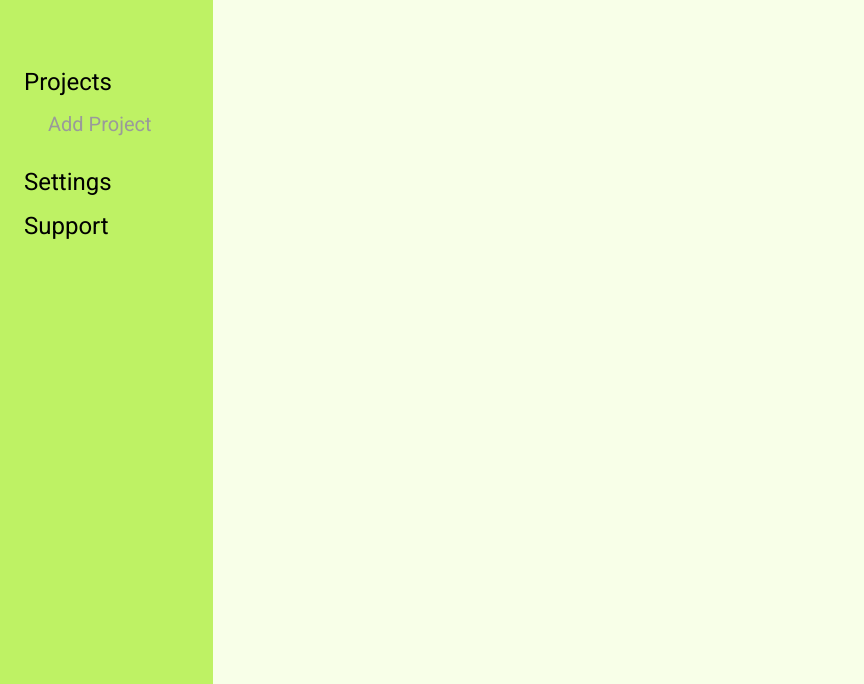
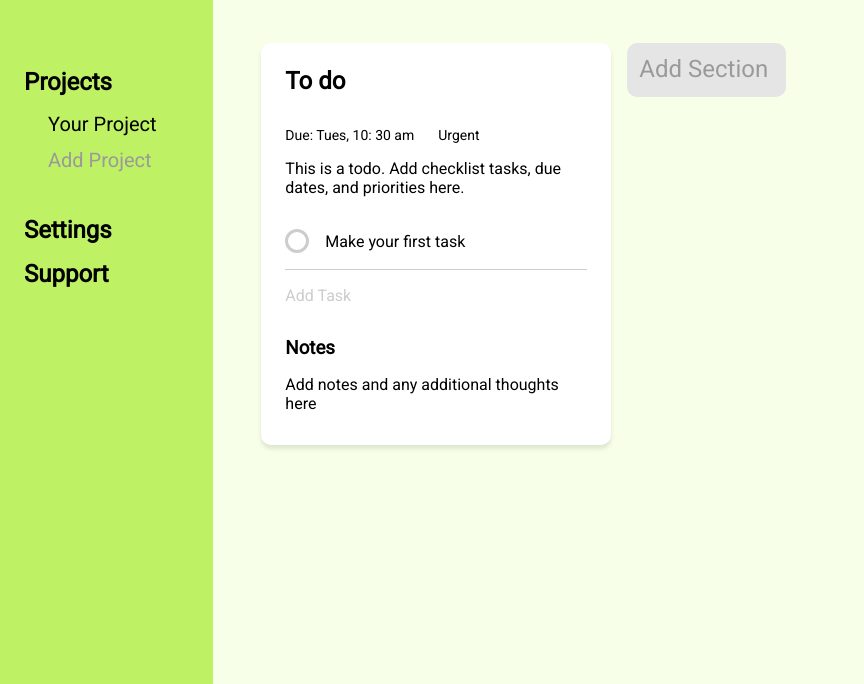
Before and after one commit to jnuguid1/just-todo-it, a website built with webpack: page dist/index.html in a window 1280 px wide. Shown: the part 116-800 px from the top of the page, without its empty margins (0-864 px from the left). Built offline with nearby package versions, Linux system fonts and the light colour scheme.

Commit message:
Implement default view

```diff
--- a/src/index.css
+++ b/src/index.css
@@ -2,13 +2,14 @@
   --primary-color: #BEF264;
   --secondary-color: #F8FFE8;
   --grey-text-color: #9a9a9a;
+  --light-grey: #cdcdcd;
   --card-color: #FFFFFF;
   --pointer: pointer;
   font-size: 16px;
   font-family: 'Roboto', 'sans-serif';
 }
 
-body, h1, h2, p, ul, li {
+body, h1, h2, h3, p, ul, li {
   margin: 0;
   padding: 0;
 }
@@ -30,7 +31,7 @@ li {
 }
 
 .font-small {
-  font-size: 0.75rem;
+  font-size: 0.875rem;
 }
 
 .primary-color {
@@ -45,12 +46,32 @@ li {
   color: var(--grey-text-color);
 }
 
+.light-grey {
+  color: var(--light-grey);
+}
+
 .p-24 {
   padding: 24px;
 }
 
+.p-48 {
+  padding: 48px;
+}
+
+.mb-8 {
+  margin-bottom: 8px;
+}
+
 .mb-16 {
   margin-bottom: 16px;
+}
+
+.mb-32 {
+  margin-bottom: 32px;
+}
+
+.mb-48 {
+  margin-bottom: 48px;
 }
 
 .flex-center {
@@ -82,18 +103,76 @@ li {
   cursor: var(--pointer);
   font-size: 1.25rem;
   margin-left: 24px;
+  margin-bottom: 12px;
 }
 
 #sidebar h2 {
-  font-weight: 500;
+  font-weight: 600;
 }
 
 #sidebar h2:nth-child(n+1) {
   margin-bottom: 16px;
 }
 
+#todo-list {
+  display: grid;
+  grid-auto-columns: 350px;
+  grid-auto-flow: column;
+  gap: 16px;
+}
+
 .todo-card {
-  padding: 16px;
+  padding: 24px 24px 32px 24px;
   border-radius: 10px;
-  box-shadow: 0 4px 4px rgba(0, 0, 0, 0.1);;
+  box-shadow: 0 4px 4px rgba(0, 0, 0, 0.1);
+  background-color: var(--card-color);
 }
+
+.status-container {
+  display: flex;
+  gap: 24px;
+}
+
+
+.todo-card h3 {
+  margin-bottom: 16px;
+}
+
+.checklist-circle {
+  width: 18px;
+  height: 18px;
+  background-color: var(--card-color);
+  border-radius: 50%;
+  border-color: var(--light-grey);
+  border-style: solid;
+}
+
+.checklist-divide {
+  margin-top: 16px;
+}
+
+.checklist-divide hr {
+  height: 1px;
+  border: 0;
+  background: var(--light-grey);
+}
+
+.add-task-button {
+  color: var(--light-grey);
+  margin-top: 16px;
+  margin-bottom: 32px;
+}
+
+.add-todo-button {
+  border-radius: 10px;
+  padding: 12px;
+  background-color: rgb(229, 229, 229);
+  width: 135px;
+  height: 30px;
+}
+
+.task-container {
+  display: flex;
+  gap: 16px;
+  align-items: center;
+}
--- a/src/index.js
+++ b/src/index.js
@@ -1 +1,2 @@
 import './index.css';
+import viewController from './view-controller';
--- a/src/user.js
+++ b/src/user.js
@@ -4,6 +4,19 @@ import projectFactory from "./project";
 
 const user = (() => {
   const projects = [];
+
+  const getProjects = () => {
+    return projects;
+  }
+  const addProject = (project) => {
+    projects.push(project);
+  };
+  const removeProject = (project) => {
+    const index = projects.indexOf(project);
+    if (index > -1) {
+      projects.splice(index, 1);
+    }
+  };
 
   const initializeUser = () => {
     const projectName = 'Your Project';
@@ -24,19 +37,6 @@ const user = (() => {
 
   initializeUser();
 
-  const getProjects = () => {
-    return projects;
-  }
-  const addProject = (project) => {
-    projects.push(project);
-  };
-  const removeProject = (project) => {
-    const index = projects.indexOf(project);
-    if (index > -1) {
-      projects.splice(index, 1);
-    }
-  };
-
   return { getProjects, addProject, removeProject };
 })();
 
--- /dev/null
+++ b/src/view-controller.js
@@ -0,0 +1,151 @@
+import user from "./user";
+
+const viewController = (() => {
+  const projects = document.querySelector('#projects');
+  const addProjectButton = document.querySelector('#add-project-btn');
+  const projectContainer = document.querySelector('#project-container');
+  const todoList = document.querySelector('#todo-list');
+
+  const initializeSidebarView = () => {
+    user.getProjects().forEach(project => {
+      const projectListItem = document.createElement('li');
+      projectListItem.textContent = project.getName();
+      projects.insertBefore(projectListItem, addProjectButton);
+    });
+  };
+
+  const setProjectTitle = (title) => {
+    const projectName = document.createElement('h2');
+    projectName.classList.add('font-medium');
+    projectName.classList.add('mb-16');
+    projectName.textContent = title;
+    projectContainer.insertBefore(projectName, todoList);
+  };
+
+  const setProjectDescription = (description) => {
+    const projectDescription = document.createElement('p');
+    projectDescription.classList.add('font-regular');
+    projectDescription.classList.add('mb-48');
+    projectDescription.textContent = description;
+    projectContainer.insertBefore(projectDescription, todoList);
+  };
+
+  const setTodoTitle = (title, todoCard) => {
+    const todoTitle = document.createElement('h2');
+    todoTitle.classList.add('font-medium');
+    todoTitle.classList.add('mb-32')
+    todoTitle.textContent = title;
+    todoCard.appendChild(todoTitle);
+  };
+
+  const setTodoStatus = (dueDate, priority, todoCard) => {
+    const status = document.createElement('div');
+    status.classList.add('mb-16');
+    status.classList.add('status-container');
+    const todoDueDate = document.createElement('p');
+    todoDueDate.classList.add('font-small');
+    todoDueDate.textContent = `Due: ${dueDate}`;
+    status.appendChild(todoDueDate);
+    const todoPriority = document.createElement('p');
+    todoPriority.classList.add('font-small');
+    todoPriority.textContent = priority;
+    status.appendChild(todoPriority);
+    todoCard.appendChild(status);
+  };
+
+  const setTodoDescription = (desc, todoCard) => {
+    const todoDesc = document.createElement('p');
+    todoDesc.classList.add('mb-32');
+    todoDesc.textContent = desc;
+    todoCard.appendChild(todoDesc);
+  };
+
+  const setTask = (task, container) => {
+    const taskName = document.createElement('p');
+    taskName.textContent = task.getName();
+    container.appendChild(taskName);
+  };
+
+  const setTodoTasks = (tasks, todoCard) => {
+    tasks.forEach(task => {
+      const taskContainer = document.createElement('div');
+      taskContainer.classList.add('task-container');
+      const checklistCircle = document.createElement('div');
+      checklistCircle.classList.add('checklist-circle');
+      taskContainer.appendChild(checklistCircle);
+      todoCard.appendChild(taskContainer);
+      const divider = document.createElement('div');
+      const hr = document.createElement('hr');
+      divider.appendChild(hr);
+      divider.classList.add('checklist-divide');
+      todoCard.appendChild(divider);
+      setTask(task, taskContainer);
+    })
+  };
+
+  const setAddTaskButton = (todoCard) => {
+    const addTaskButton = document.createElement('div');
+    addTaskButton.classList.add('add-task-button');
+    addTaskButton.textContent = 'Add Task';
+    todoCard.appendChild(addTaskButton);
+  }
+
+  const setNotes = (notes, todoCard) => {
+    const notesHeading = document.createElement('h3');
+    notesHeading.textContent = 'Notes';
+    todoCard.appendChild(notesHeading);
+    const notesText = document.createElement('p');
+    notesText.textContent = notes;
+    todoCard.appendChild(notesText);
+  };
+
+  const addTodoCard = (todo) => {
+    const todoCard = document.createElement('div');
+    const tasks = todo.getCheckList();
+    todoCard.classList.add('todo-card');
+    setTodoTitle(todo.getTitle(), todoCard);
+    setTodoStatus(todo.getDueDate(), todo.getPriority(), todoCard);
+    setTodoDescription(todo.getDescription(), todoCard);
+    setTodoTasks(tasks, todoCard);
+    setAddTaskButton(todoCard);
+    setNotes(todo.getNotes(), todoCard);
+
+    todoList.appendChild(todoCard);
+  };
+
+  const setTodos = (list) => {
+    list.forEach(todo => {
+      addTodoCard(todo);
+    });
+  };
+
+  const setAddTodoButton = () => {
+    const addTodoButton = document.createElement('div');
+    addTodoButton.classList.add('add-todo-button');
+    const addTodoButtonText = document.createElement('p');
+    addTodoButtonText.classList.add('font-medium');
+    addTodoButton.classList.add('grey-font')
+    addTodoButtonText.textContent = 'Add Section';
+    addTodoButton.appendChild(addTodoButtonText);
+    todoList.appendChild(addTodoButton);
+  }
+
+  const initializeProjectView = () => {
+    if (user.getProjects().length !== 0) {
+      const project = user.getProjects()[0];
+      setProjectTitle(project.getName());
+      setProjectDescription(project.getDescription());
+      setTodos(project.getTodoList());
+      setAddTodoButton();
+    }
+  };
+
+  const initializeView = () => {
+    initializeSidebarView();
+    initializeProjectView();
+  };
+
+  initializeView();
+})();
+
+export default viewController;
```
Also changed, not shown: dist/index.html.
